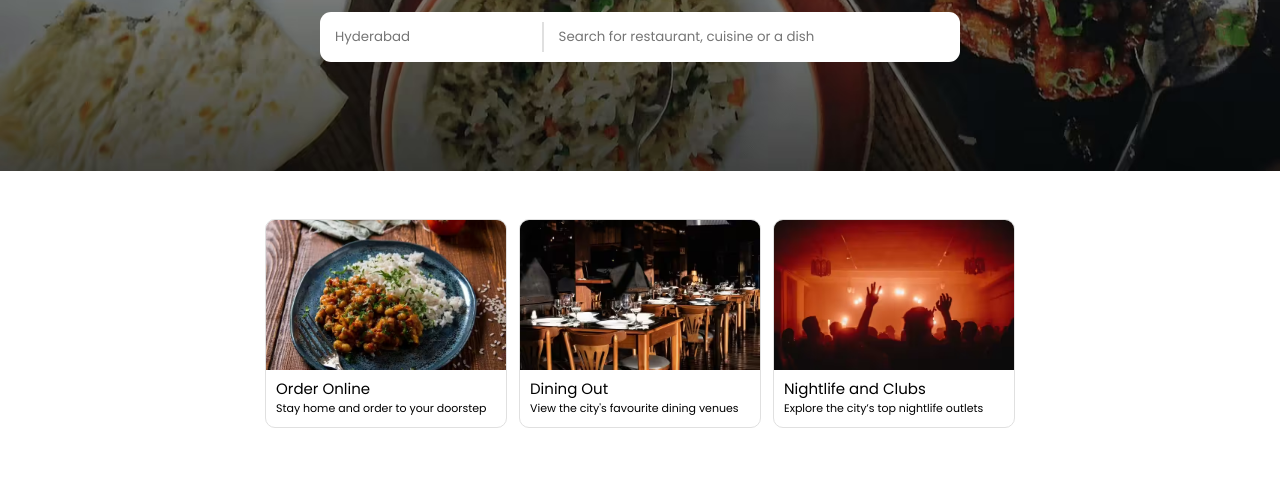
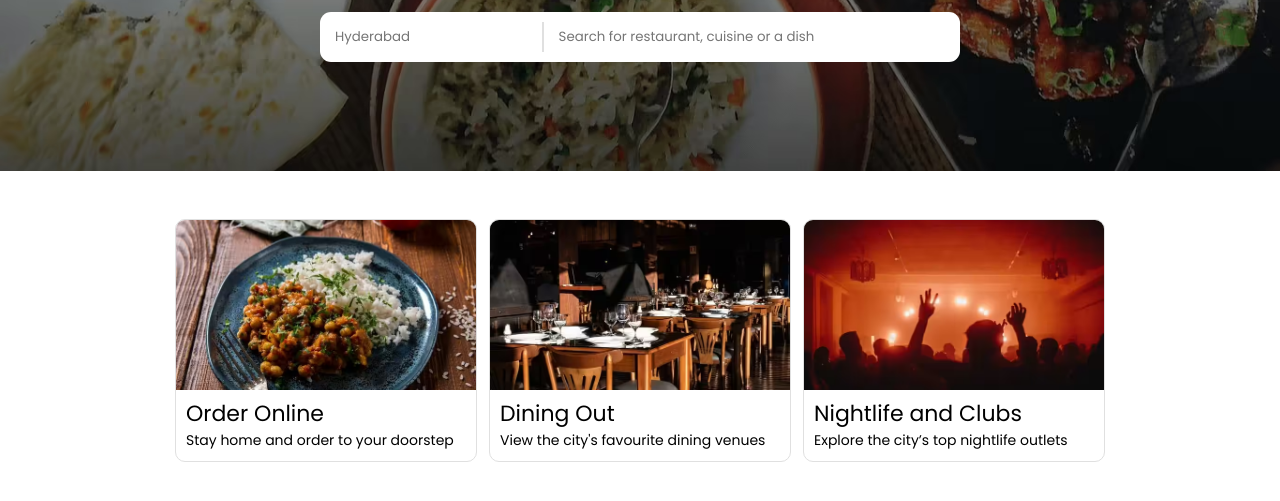
Before and after one commit to P-1000/zomato_landing_page, a plain HTML site: page index.html in a window 1280 px wide. Shown: the part 309-810 px from the top of the page. Drawn offline with Linux system fonts and the light colour scheme.

Commit message:
we offer section

```diff
--- a/style.css
+++ b/style.css
@@ -168,20 +168,20 @@
         }
 
         .we_offer .card img{
-            height: 150px;
-            width: 240px;
+            height: 170px;
+            width: 300px;
             object-fit: cover;
             object-position: center;
         }
 
         .we_offer .card h2{
             padding:0 10px;
-            font-size: 15px;
+            font-size: 22px;
             font-weight: 400;
         }
 
         .we_offer .card p{
-            font-size: 11px;
+            font-size: 14px;
             padding: 0 10px 10px 10px;
         }
 
```
